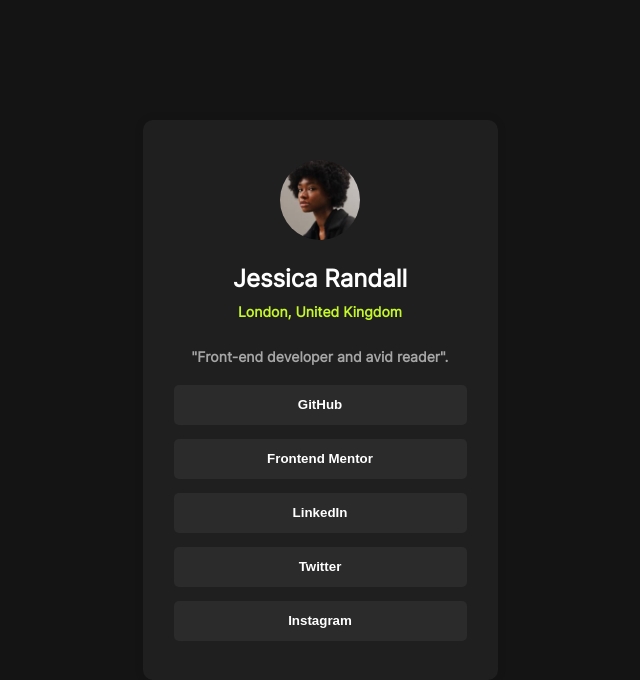
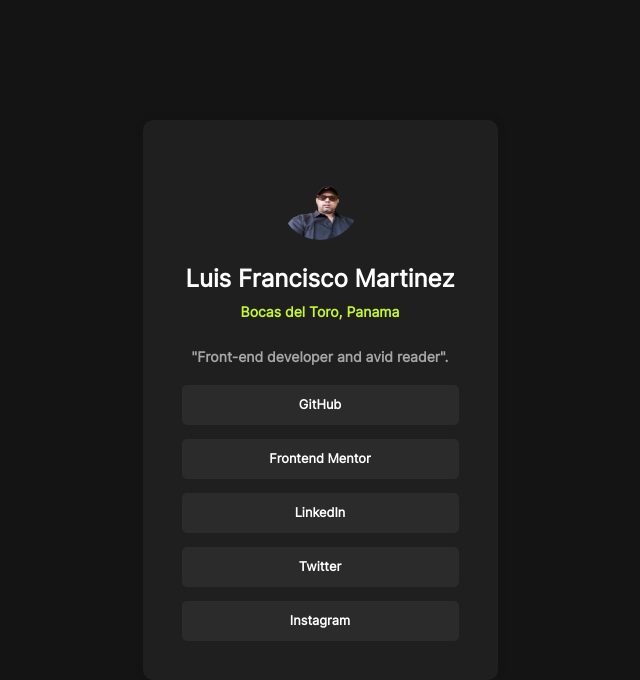
Before and after one commit to luismartinez205/card-social-media, a plain HTML site: page index.html in a window 1280 px wide. Shown: the whole page, without its empty margins (320-960 px from the left). Drawn offline with Linux system fonts and the light colour scheme.

Commit message:
Update profile information and enhance social links styling

```diff
--- a/index.html
+++ b/index.html
@@ -12,30 +12,22 @@
         <div class="card">
         <div class="profile">
             <div class="profile__avatar">
-                <img src="./assets/avatar-jessica.jpeg" alt="Jessica Randall" class="profile__image">
+                <img src="./assets/20211113_085304-removebg-preview.png" alt="Jessica Randall" class="profile__image">
             </div>
             <div class="profile__info">
-                <h1 class="profile__name">Jessica Randall</h1>
-                <p class="profile__location">London, United Kingdom</p>
+                <h1 class="profile__name">Luis Francisco Martinez</h1>
+                <p class="profile__location">Bocas del Toro, Panama</p>
                 <p class="profile__bio">"Front-end developer and avid reader".</p>
             </div>
         </div>
-        <div class="social-links">
-            <button class="social-link">
-                GitHub
-            </button>
-            <button class="social-link">
-                Frontend Mentor
-            </button>
-            <button class="social-link">
-                LinkedIn
-            </button>
-            <button class="social-link">
-                Twitter
-            </button>
-            <button class="social-link">
-                Instagram
-            </button>
+        <div >
+            <ul class="social-links">
+                <li class="social-link"><a href=""></a>GitHub</li>
+                <li class="social-link"><a href="" ></a>Frontend Mentor</li>
+                <li class="social-link"><a href="" ></a>LinkedIn</li>
+                <li class="social-link"><a href="" ></a>Twitter</li>
+                <li class="social-link"><a href="" ></a>Instagram</li>
+            </ul>
         </div>
         </div>
     </main>
--- a/styles.css
+++ b/styles.css
@@ -37,6 +37,7 @@ body{
     flex-direction: column;
     justify-content: center;
     align-items: center;
+    padding: 10px;
 }
 
 .profile{
@@ -84,12 +85,26 @@ body{
 }
 
 .social-link{
-    width: 293px;
+    width: 277px;
     height: 40px;
     border: none;
     border-radius: 5px;
     color: hsl(0, 0%, 100%);
     background-color: hsl(0, 0%, 17%);
-    font-weight: 700;
+    font-weight: 800;
     cursor: pointer;
+    display: flex;
+    justify-content: center;
+    align-items: center;
+    font-size: 0.8rem;
 }
+
+li{
+    list-style: none;
+}
+
+.social-link:hover{
+   background-color: hsla(75, 94%, 57%, 0.795);
+   color: hsl(0, 0%, 12%);
+   transition: background-color 1s,  color 0.7s;
+}
```
Also changed, not shown: assets/20211113_085304-removebg-preview.png (added).
